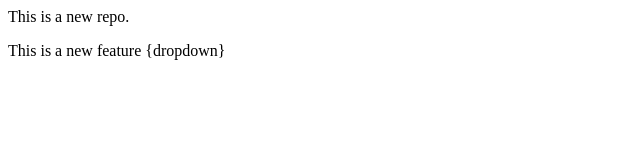
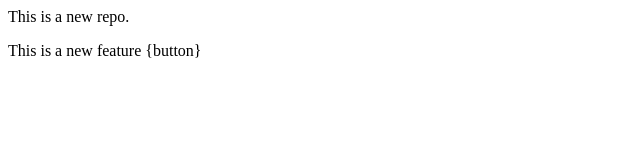
Before and after one commit to saniya-dogra/localrepo, a plain HTML site: page index.html in a window 1280 px wide. Shown: the full height of the page, 0-640 px from the left. Drawn offline with Linux system fonts and the light colour scheme.

Commit message:
Add button

```diff
--- a/index.html
+++ b/index.html
@@ -1,2 +1,2 @@
 <p>This is a new repo.</p>
-<p>This is a new feature {dropdown}</p>
+<p>This is a new feature {button}</p>
```
